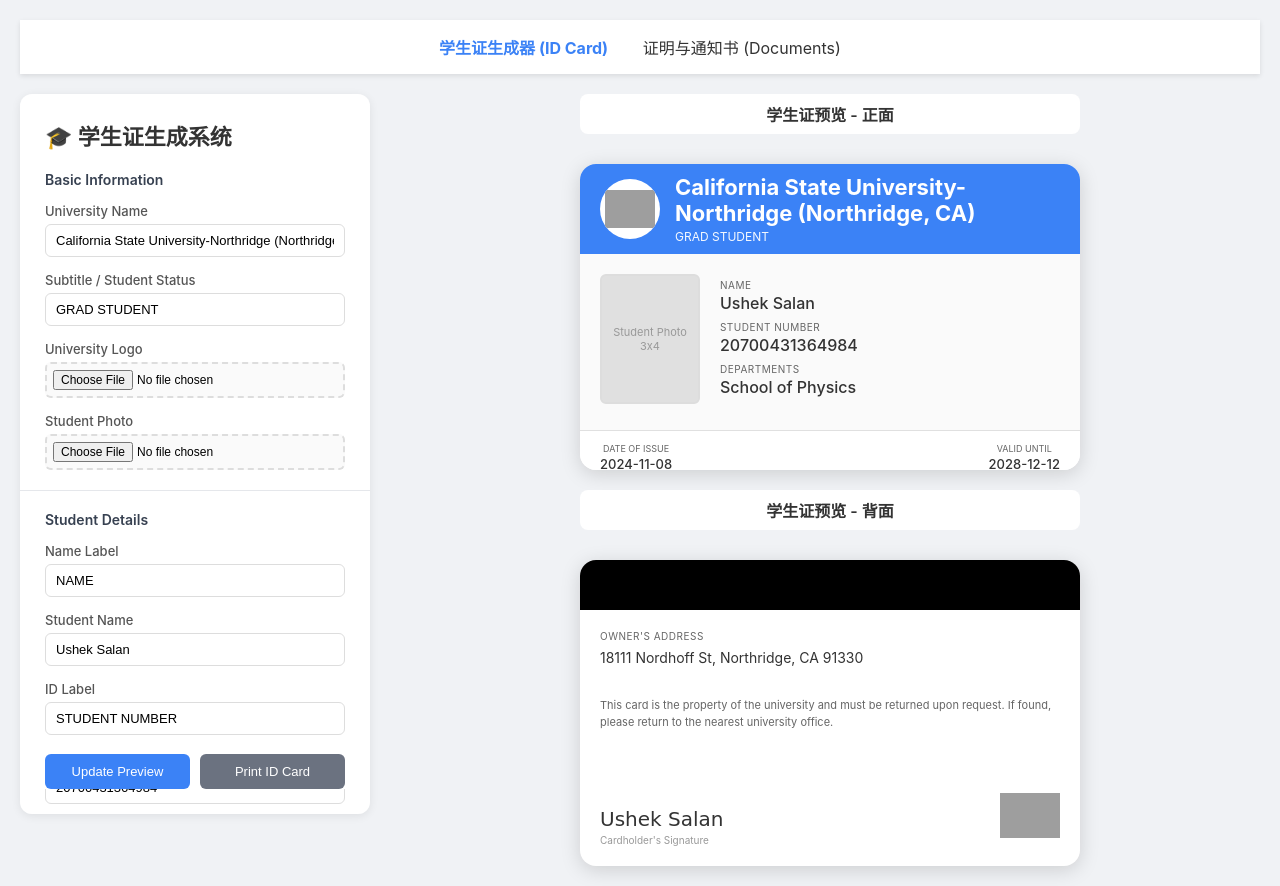
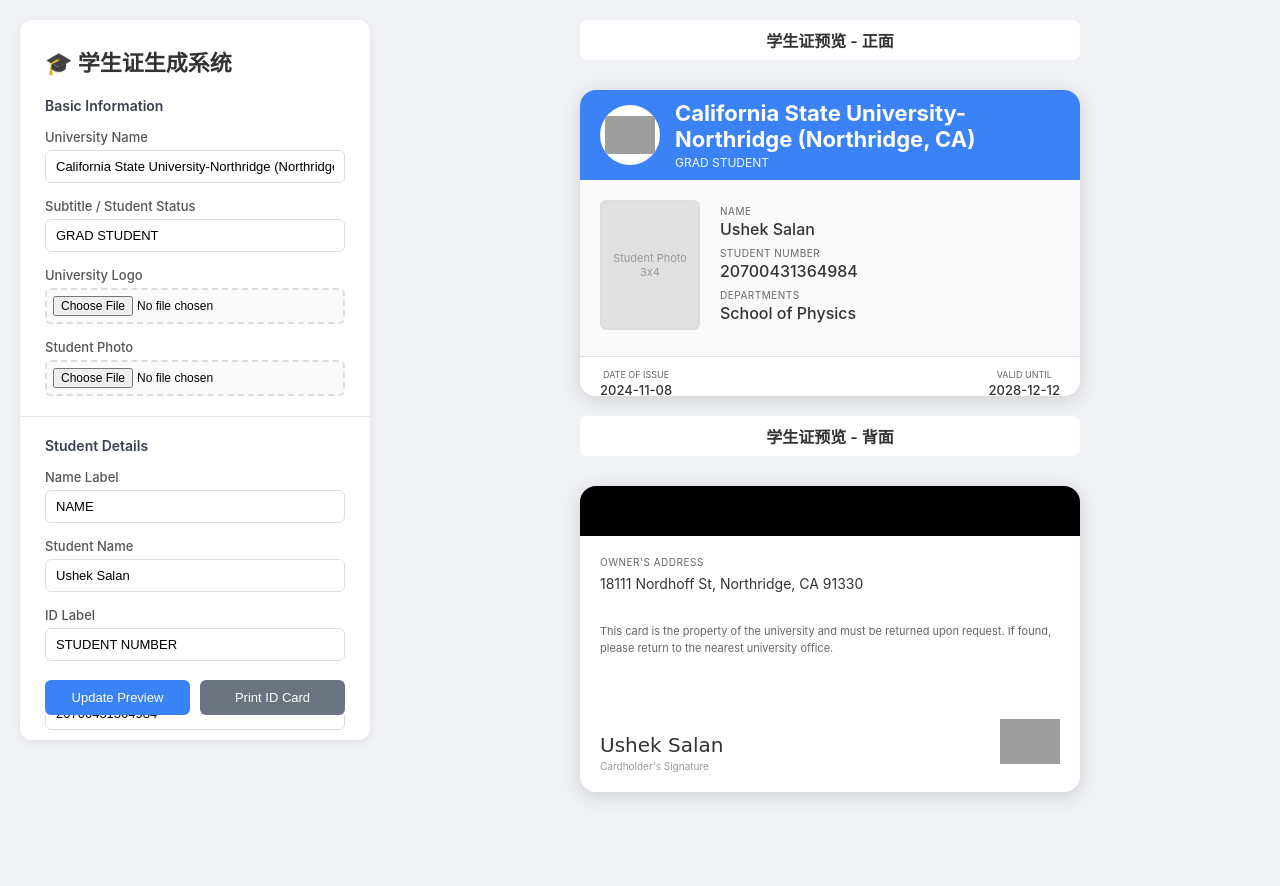
Before and after one commit to ZengQT1125/ID-card, a plain HTML site: page index.html in a window 1280 px wide. After the commit the page ends 812 px from the top, so only its background shows below. Drawn offline with Linux system fonts and the light colour scheme; grey boxes are pictures that could not be loaded.

Commit message:
Update index.html

```diff
--- a/index.html
+++ b/index.html
@@ -470,10 +470,6 @@
     </style>
 </head>
 <body>
-    <div style="width: 100%; background: #fff; padding: 15px 0; text-align: center; box-shadow: 0 2px 5px rgba(0,0,0,0.1); margin-bottom: 20px;">
-        <a href="index.html" style="text-decoration: none; font-weight: bold; color: #3b82f6; margin: 0 15px; font-size: 16px;">学生证生成器 (ID Card)</a>
-        <a href="documents.html" style="text-decoration: none; color: #333; margin: 0 15px; font-size: 16px;">证明与通知书 (Documents)</a>
-    </div>
     <div class="container">
         <div class="control-panel">
             <h1>🎓 学生证生成系统</h1>
```
